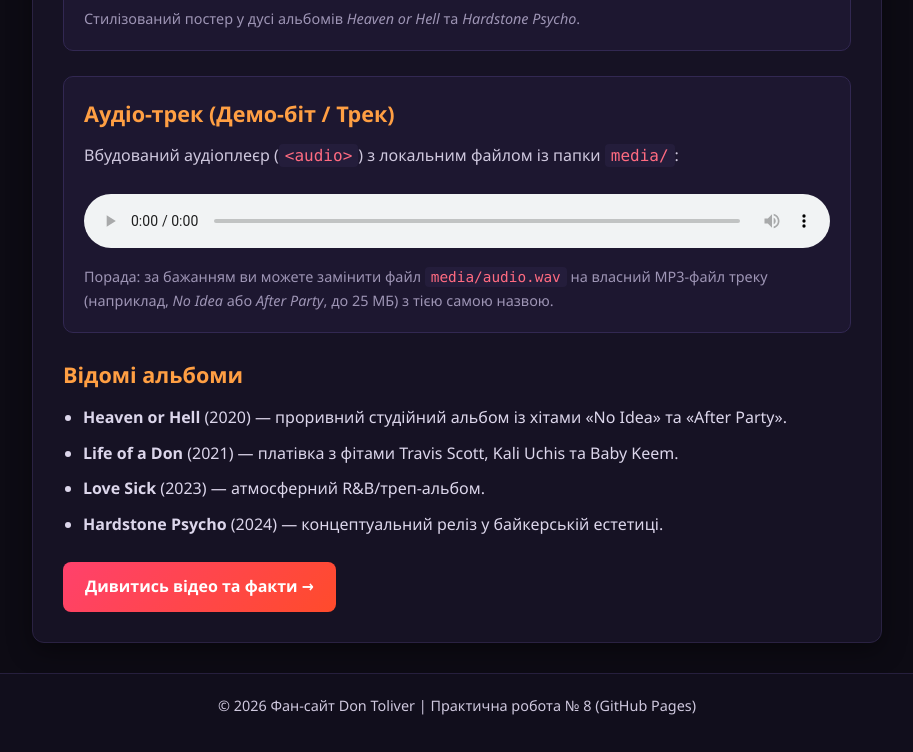
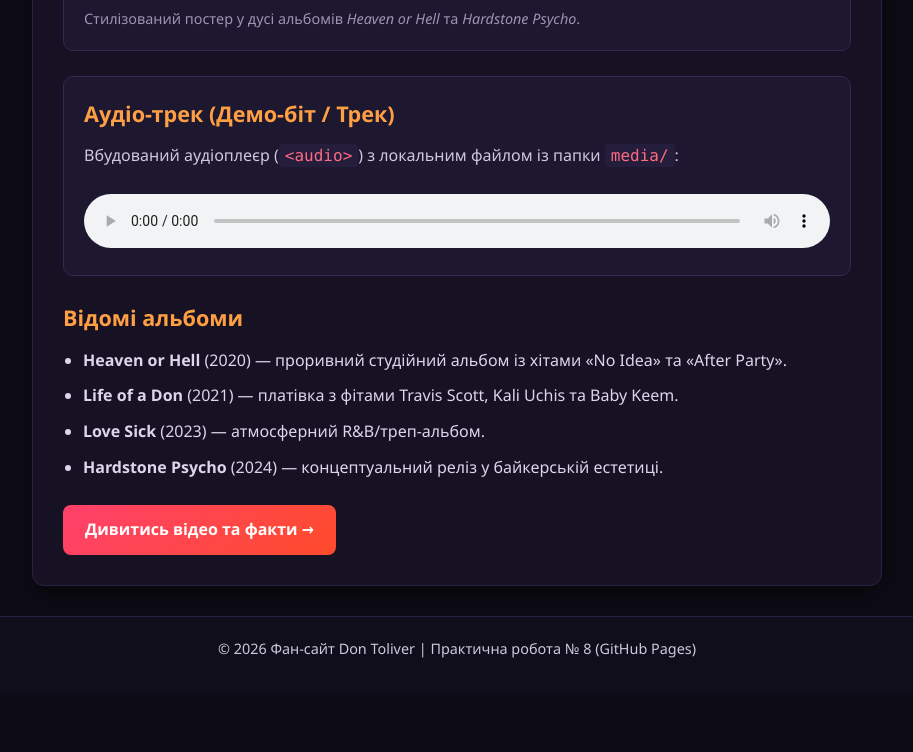
Before and after one commit to sensick999/toliver1, a plain HTML site: page index.html in a window 1280 px wide. Shown: the part 817-1569 px from the top of the page, without its empty margins (183-1096 px from the left). After the commit the page ends 1512 px from the top, so only its background shows below. Drawn offline with Linux system fonts and the light colour scheme; files whose address does not match are found by name.

Commit message:
Remove audio file replacement hint from index.html
Removed hint about replacing audio file with MP3.

```diff
--- a/index.html
+++ b/index.html
@@ -36,7 +36,6 @@
                 <source src="media/audio.wav" type="audio/wav">
                 Ваш браузер не підтримує аудіо.
             </audio>
-            <p class="hint">Порада: за бажанням ви можете замінити файл <code>media/audio.wav</code> на власний MP3-файл треку (наприклад, <em>No Idea</em> або <em>After Party</em>, до 25 МБ) з тією самою назвою.</p>
         </section>
 
         <section class="albums">
```
